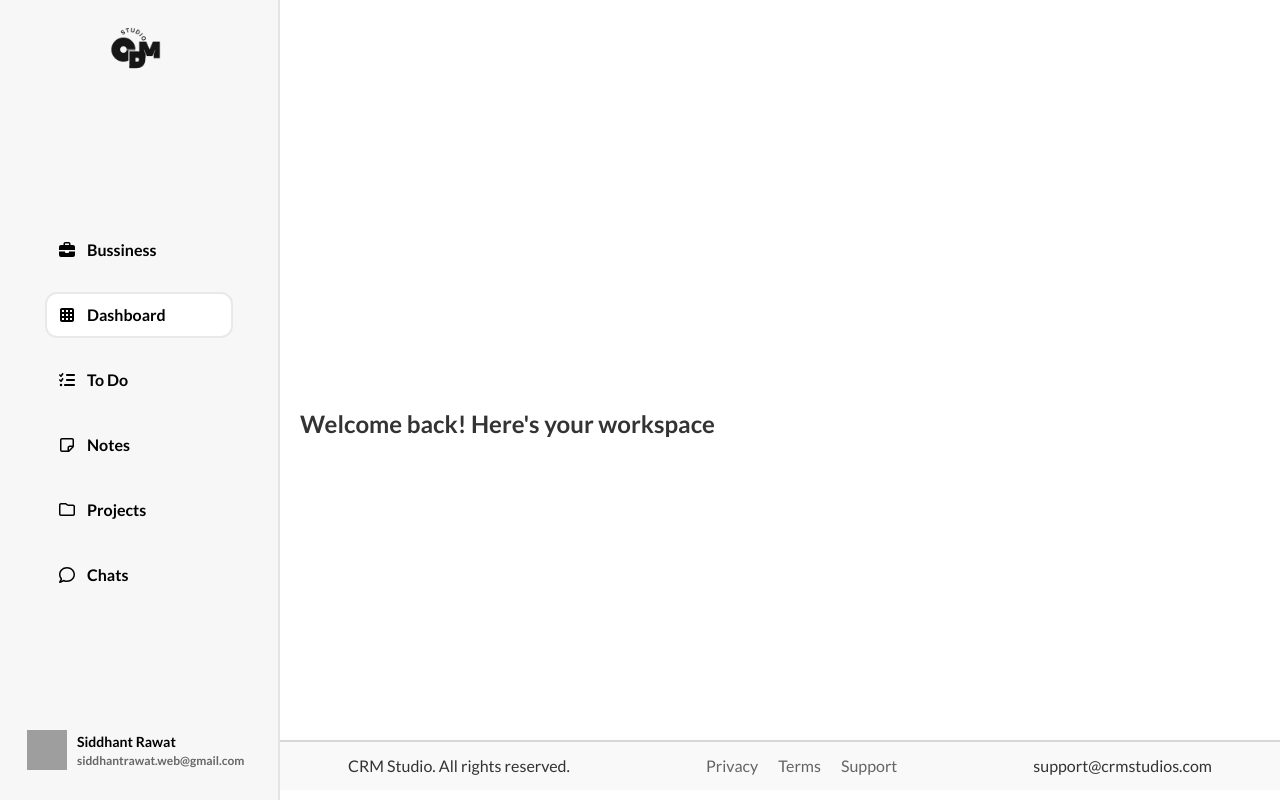
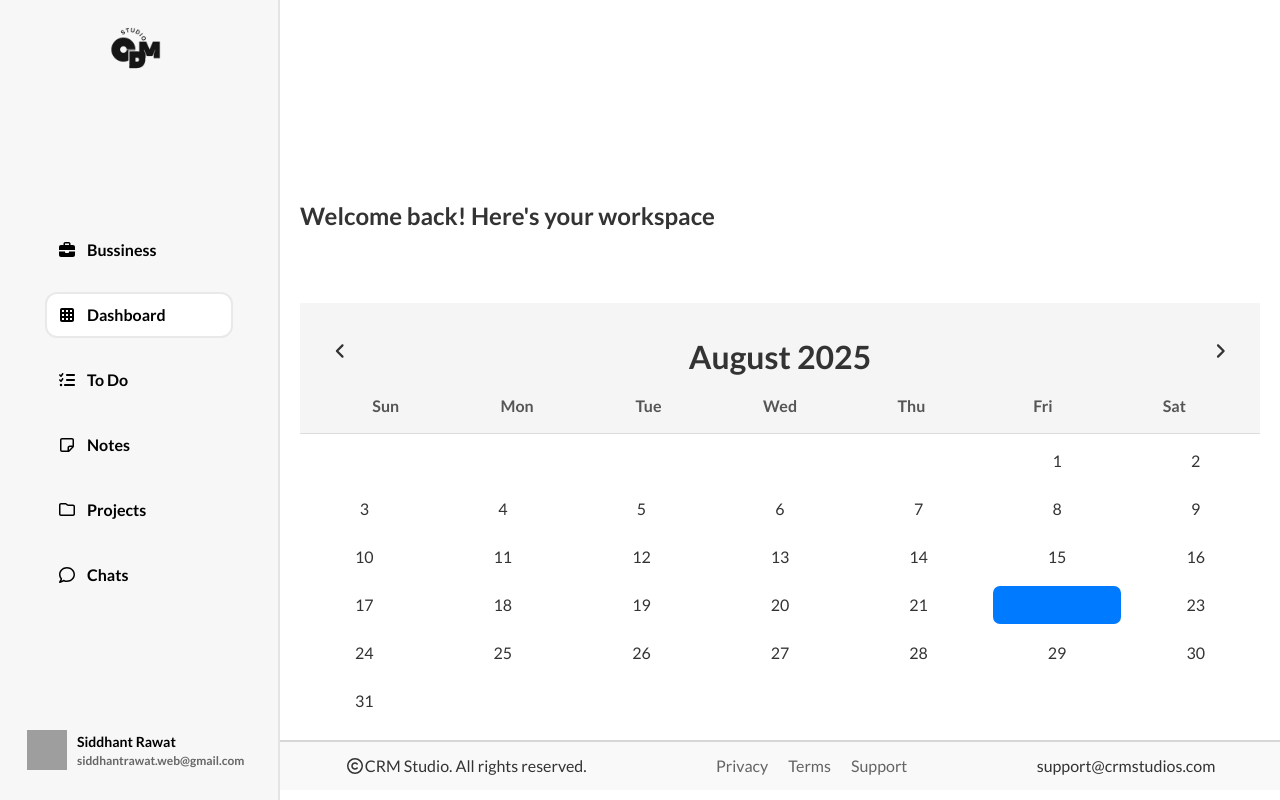
Before and after one commit to Sid2303/CRMStudio, a React (Vite) app: page /dashboard in a window 1280 px wide. Built offline with nearby package versions, Linux system fonts and the light colour scheme; grey boxes are pictures that could not be loaded.

Commit message:
Making checkpoint

```diff
--- a/src/components/Footer/Footer.jsx
+++ b/src/components/Footer/Footer.jsx
@@ -1,21 +1,23 @@
 import React from 'react'
 import './Footer.css'
+import { FontAwesomeIcon } from '@fortawesome/react-fontawesome'
+import { faCopyright } from '@fortawesome/free-regular-svg-icons'
 
 export default function Footer() {
     return (
         <footer>
-            <div class="footer-left">
-                <i class="fa-regular fa-copyright"></i>
+            <div className="footer-left">
+                <FontAwesomeIcon icon={faCopyright} />
                 CRM Studio. All rights reserved.
             </div>
-            <div class="footer-middle">
+            <div className="footer-middle">
                 <ul>
                     <li><a href="">Privacy</a></li>
                     <li><a href="">Terms</a></li>
                     <li><a href="">Support</a></li>
                 </ul>
             </div>
-            <div class="footer-right"><p>support@crmstudios.com</p></div>
+            <div className="footer-right"><p>support@crmstudios.com</p></div>
         </footer>
     )
 }
--- /dev/null
+++ b/src/components/PrivateComponents/UserDashboard/Calendar/Calendar.css
@@ -0,0 +1,7 @@
+/* Calendar container to keep header and body aligned */
+.calander-container{
+    width: 100%;
+    display: grid;
+    grid-template-rows: auto 1fr;
+    gap: 8px;
+}
--- /dev/null
+++ b/src/components/PrivateComponents/UserDashboard/Calendar/Calendar.jsx
@@ -0,0 +1,25 @@
+import React from 'react'
+import './Calendar.css'
+import CalendarHeader from './CalendarHeader.jsx'
+import CalendarBody from './CalendarBody.jsx'
+
+export default function Calendar(props) {
+    return (
+        <div className='calander-container'>
+            <CalendarHeader
+                nextMonth={props.nextMonth}
+                prevMonth={props.prevMonth}
+                month={props.month}
+                year={props.year}
+            />
+
+            <CalendarBody
+                year={props.year}
+                month={props.month}
+                today={props.today}
+                handleDateChange={props.handleDateChange}
+                selectedDay={props.selectedDate}
+            />
+        </div>
+    )
+}
--- /dev/null
+++ b/src/components/PrivateComponents/UserDashboard/Calendar/CalendarBody.css
@@ -0,0 +1,31 @@
+.calendar-body {
+    display: grid;
+    width: 100%;
+    grid-template-columns: repeat(7, 1fr);
+    grid-template-rows: repeat(6, 1fr);
+    grid-column-gap: 0px;
+    grid-row-gap: 0px;
+    gap: 10px;
+}
+
+.date{
+    border: 2px solid transparent;
+    transition: .2s;
+}
+
+.date:hover{
+    border: 2px solid #007bff;
+    cursor: pointer;
+}
+
+.today{
+    border-radius: 7px;
+    background-color: #007bff;
+    color: white;
+}
+
+.selected-date {
+    border: 2px solid #007bff;
+    color: #007bff;
+    border-radius: 7px;
+}
--- /dev/null
+++ b/src/components/PrivateComponents/UserDashboard/Calendar/CalendarBody.jsx
@@ -0,0 +1,43 @@
+import React from 'react'
+import './CalendarBody.css'
+
+export default function CalendarBody(props) {
+
+    function getDaysInMonth(month, year) {
+        return new Date(year, month + 1, 0).getDate();
+    }
+
+    function getFirstDayOfMonth(month, year) {
+        return new Date(year, month, 1).getDay();
+    }
+
+    let days = getDaysInMonth(props.month, props.year)
+    let firstDay = getFirstDayOfMonth(props.month, props.year);
+
+    const daysArray = [];
+    for (let i = 1; i <= days; i++) {
+        daysArray.push(i);
+    }
+
+    const emptyDays = [];
+    for (let i = 0; i < firstDay; i++) {
+        emptyDays.push((i));
+    }
+
+    return (
+        <div className='calendar-body'>
+            {emptyDays.map((_, index) => (
+                <div key={index} className='empty-day'></div>
+            ))}
+            {daysArray.map((day, index) => (
+                <div
+                    key={index}
+                    className={`day date ${props.today === day ? 'today' : ''} ${props.selectedDay === day ? 'selected-date' : ''}`}
+                    onClick={() => props.handleDateChange(day)}
+                >
+                    <span>{day}</span>
+                </div>
+            ))}
+        </div>
+    )
+}
--- /dev/null
+++ b/src/components/PrivateComponents/UserDashboard/Calendar/CalendarHeader.css
@@ -0,0 +1,52 @@
+.calendar-header{
+    display: flex;
+    justify-content: space-between;
+    align-items: center;
+    flex-direction: column;
+    padding: 10px 20px;
+    background-color: #f5f5f5;
+    border-bottom: 1px solid #ddd;
+}
+
+.change-current{
+    display: flex;
+    align-items: center;
+    font-size: 18px;
+    color: #333;
+    justify-content: space-between;
+    width: 100%;
+}
+
+.week-days{
+    display: grid;
+    grid-template-columns: repeat(7, 1fr);
+    column-gap: 0;
+    width: 100%;
+    font-weight: bold;
+    color: #555;
+}
+
+.day{
+    display: flex;
+    justify-content: center;
+    align-items: center;
+    text-align: center;
+    padding: 5px 0;
+}
+
+#prev-month, #next-month {
+    display: flex;
+    cursor: pointer;
+    font-size: 18px;
+    height: 40px;
+    width: 40px;
+    border-radius: 50%;
+    justify-content: center;
+    align-items: center;
+    transition: .3s;
+}
+
+#prev-month:hover, #next-month:hover {
+    background-color: #007bff;
+    color: white;
+}
--- /dev/null
+++ b/src/components/PrivateComponents/UserDashboard/Calendar/CalendarHeader.jsx
@@ -0,0 +1,34 @@
+import React from 'react'
+import { FontAwesomeIcon } from '@fortawesome/react-fontawesome'
+import { faAngleLeft, faAngleRight } from '@fortawesome/free-solid-svg-icons'
+import './CalendarHeader.css'
+
+export default function CalendarHeader(props) {
+	const months = [
+		'January', 'February', 'March', 'April', 'May', 'June',
+		'July', 'August', 'September', 'October', 'November', 'December'
+	];
+
+	return (
+		<div className="calendar-header">
+			<div className="change-current">
+				<div id="prev-month" onClick={props.prevMonth}>
+					<FontAwesomeIcon icon={faAngleLeft} />
+				</div>
+				<h1>{`${months[props.month]} ${props.year}`}</h1>
+				<div id="next-month" onClick={props.nextMonth}>
+					<FontAwesomeIcon icon={faAngleRight} />
+				</div>
+			</div>
+			<div className="week-days">
+				<div className="day">Sun</div>
+				<div className="day">Mon</div>
+				<div className="day">Tue</div>
+				<div className="day">Wed</div>
+				<div className="day">Thu</div>
+				<div className="day">Fri</div>
+				<div className="day">Sat</div>
+			</div>
+		</div>
+	)
+}
--- a/src/pages/private/Dashboard/Dashboard.jsx
+++ b/src/pages/private/Dashboard/Dashboard.jsx
@@ -1,13 +1,57 @@
 import React from 'react'
+import { useState } from 'react';
 import './Dashboard.css'
+import Calendar from '../../../components/PrivateComponents/UserDashboard/Calendar/Calendar.jsx'
 
 export default function Dashboard() {
+    const date = new Date();
+    const today = date.getDate();
+    const [selectedDate, setSelectedDate] = useState(today);
+    const [month, setMonth] = useState(date.getMonth()); // 0-based
+    const [year, setYear] = useState(date.getFullYear());
+
+    const handleDateChange = (newDate) => {
+        setSelectedDate(newDate);
+        console.log(newDate);
+    }
+
+    const handleNextMonth = () => {
+        setMonth(prev => {
+            const next = (prev + 1) % 12;
+            if (next === 0) setYear(y => y + 1);
+            return next;
+        });
+    };
+
+    const handlePrevMonth = () => {
+        setMonth(prev => {
+            if (prev === 0) {
+                setYear(y => y - 1);
+                return 11;
+            }
+            return prev - 1;
+        });
+    };
+
+
     return (
         <>
             <div className="dashboard-heading">
                 <h2>Welcome back! Here's your workspace</h2>
             </div>
-            <div className="dashboard-contents"></div>
+            <div className="dashboard-contents">
+                <div className="calendar-component">
+                    <Calendar
+                        month={month}
+                        year={year}
+                        nextMonth={handleNextMonth}
+                        prevMonth={handlePrevMonth}
+                        today={today}
+                        handleDateChange={handleDateChange}
+                        selectedDate={selectedDate}
+                    />
+                </div>
+            </div>
         </>
     )
 }
```
